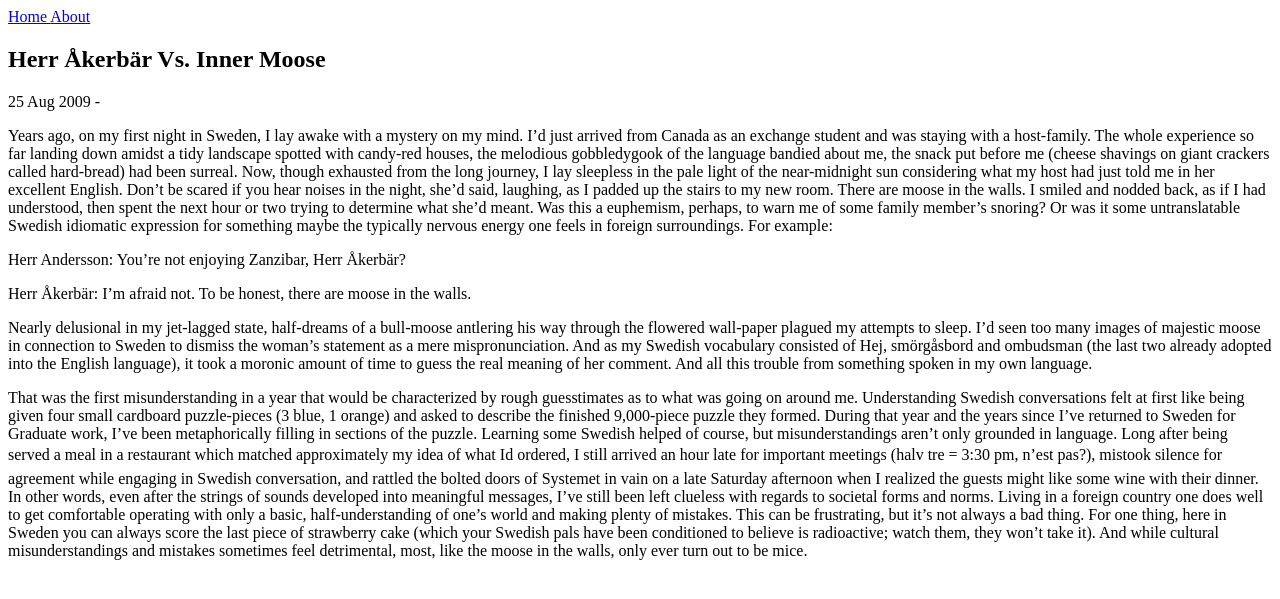
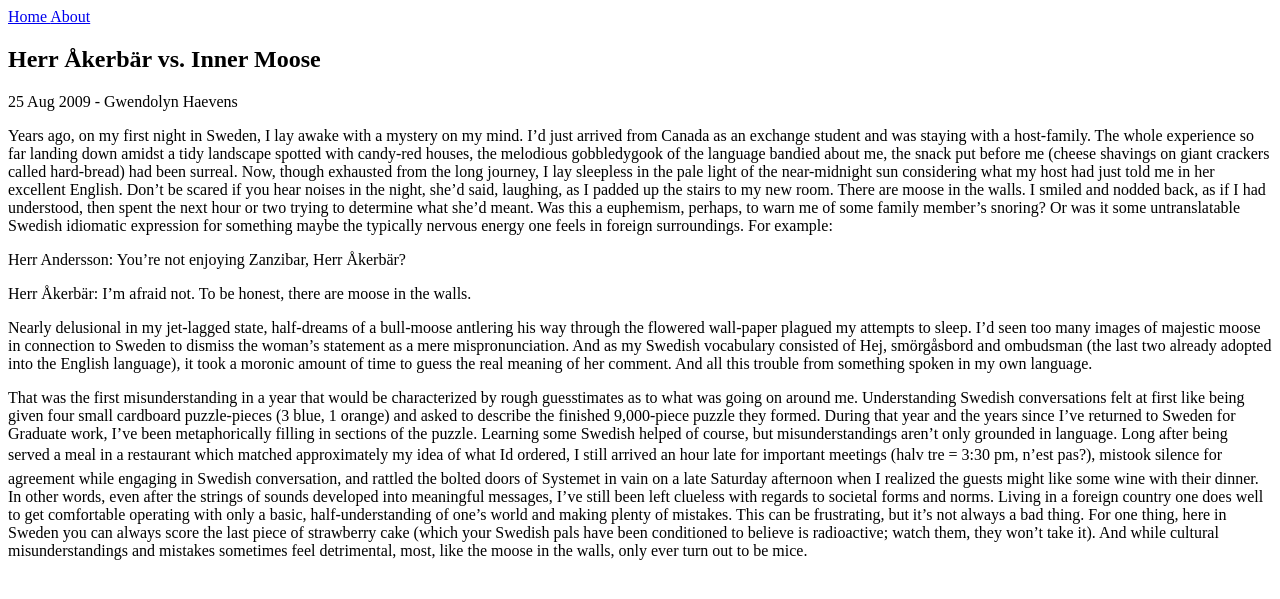
Before and after one commit to ghaevens/ghaevens.github.io, a Jekyll site: the page built from _posts/2009-08-25-Herr-Åkerbär-vs.-Inner-Moose.md, in a window 1280 px wide. Shown: the top 599 px of the page. Built offline with Jekyll 4.4.1, drawn with Linux system fonts in a browser that asks for light colours; our own code applies the rules of GitHub Pages for plain Markdown files.

```diff
--- a/_posts/2009-08-25-Herr-Åkerbär-vs.-Inner-Moose.md
+++ b/_posts/2009-08-25-Herr-Åkerbär-vs.-Inner-Moose.md
@@ -1,3 +1,8 @@
+---
+layout: post
+title: Herr Åkerbär vs. Inner Moose
+author: Gwendolyn Haevens
+---
 Years ago, on my first night in Sweden, I lay awake with a mystery on my mind. I'd just arrived from Canada as an exchange student and was staying with a host-family. The whole experience so far landing down amidst a tidy landscape spotted with candy-red houses, the melodious gobbledygook of the language bandied about me, the snack put before me (cheese shavings on giant crackers called hard-bread) had been surreal. Now, though exhausted from the long journey, I lay sleepless in the pale light of the near-midnight sun considering what my host had just told me in her excellent English. Don't be scared if you hear noises in the night, she'd said, laughing, as I padded up the stairs to my new room. There are moose in the walls.
 I smiled and nodded back, as if I had understood, then spent the next hour or two trying to determine what she'd meant. Was this a euphemism, perhaps, to warn me of some family member's snoring? Or was it some untranslatable Swedish idiomatic expression for something maybe the typically nervous energy one feels in foreign surroundings. For example:
 
```
